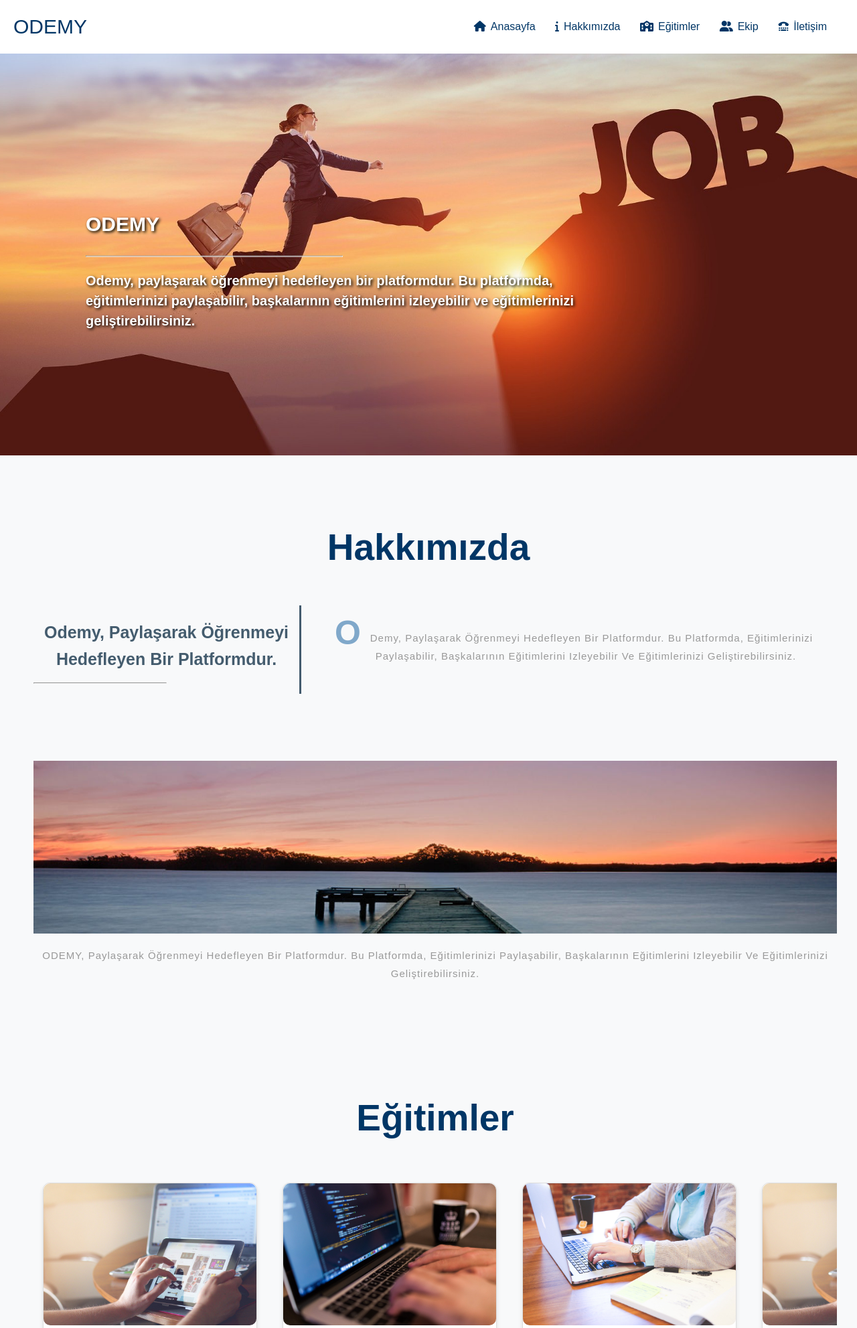
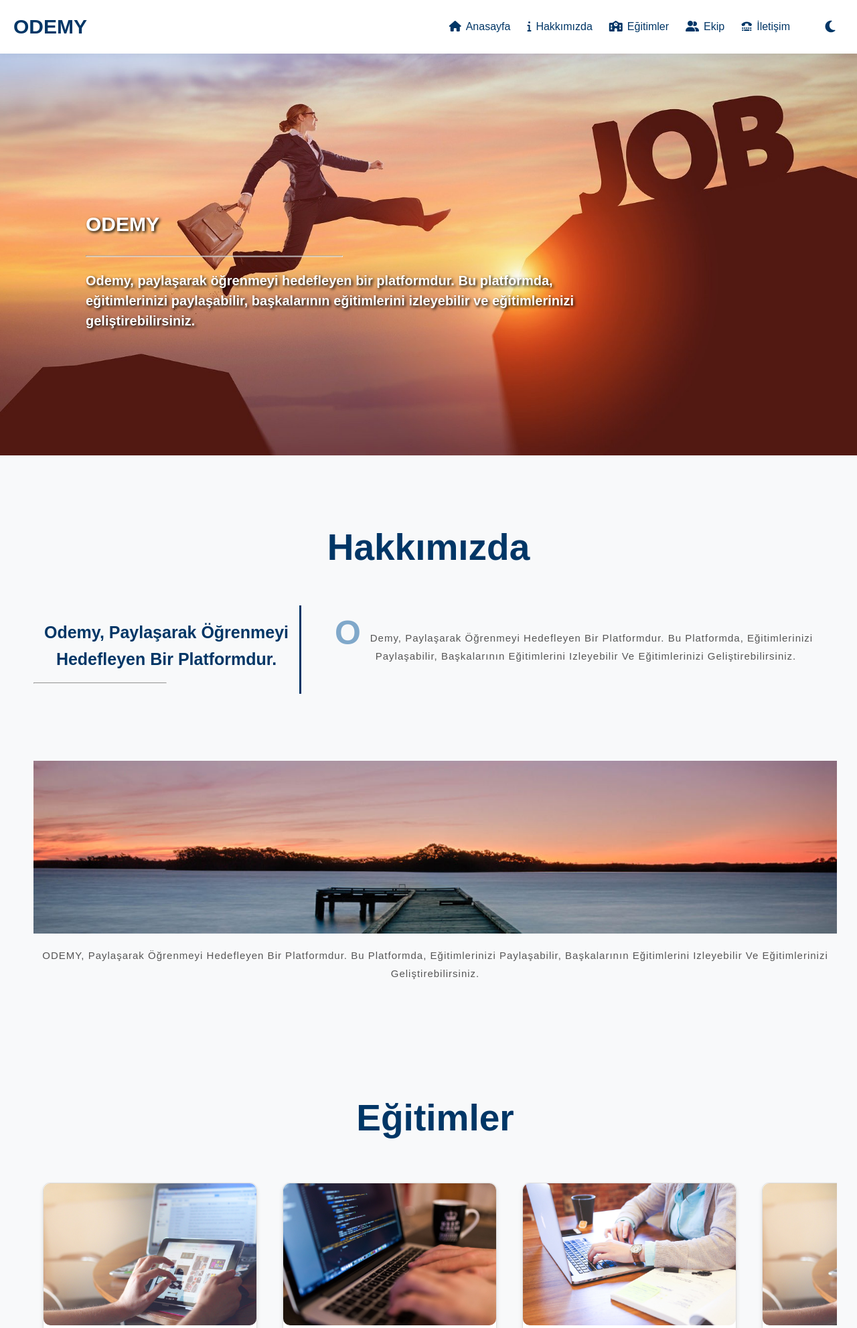
Before and after one commit to IHuseyinACAN/Odemy-Web-Site-with-PHPMyAdmin, a PHP site: page / in a window 1280 px wide. Shown: the top 1983 px of the page at 67% size. Run offline with PHP 8.4, Linux system fonts and the light colour scheme; some libraries are stand-ins or nearby versions.

Commit message:
feat: add animated dark/light mode and smooth scroll, update readme

```diff
--- a/css/styles.css
+++ b/css/styles.css
@@ -1,3 +1,50 @@
+:root {
+    --bg-primary: #ffffff;
+    --bg-secondary: #f8f9fa;
+    --bg-menu: #ffffff;
+    --bg-ekip: #003666;
+    --text-primary: #333333;
+    --text-secondary: #555555;
+    --text-title: #003666;
+    --text-ekip: azure;
+    --card-bg: #ffffff;
+    --card-border: #dddddd;
+    --form-bg: azure;
+    --form-text: #495057;
+    --form-border: #ced4da;
+    --logo-color: #003666;
+    --nav-link: #003666;
+    --nav-hover: #003666;
+    --iletisim-opak: rgba(255, 255, 255, 0.2);
+    --adres-text: #292727;
+    --transition-speed: 0.4s;
+}
+
+body.dark-mode {
+    --bg-primary: #121212;
+    --bg-secondary: #1e1e1e;
+    --bg-menu: #181818;
+    --bg-ekip: #0a1128;
+    --text-primary: #e0e0e0;
+    --text-secondary: #b0b0b0;
+    --text-title: #8ab4f8;
+    --text-ekip: #e0e0e0;
+    --card-bg: #1f1f1f;
+    --card-border: #333333;
+    --form-bg: #2d2d2d;
+    --form-text: #ffffff;
+    --form-border: #444444;
+    --logo-color: #8ab4f8;
+    --nav-link: #e0e0e0;
+    --nav-hover: #8ab4f8;
+    --iletisim-opak: rgba(0, 0, 0, 0.6);
+    --adres-text: #b0b0b0;
+}
+
+html {
+    scroll-behavior: smooth;
+}
+
 *{
     box-sizing: border-box;
 }
@@ -6,34 +53,111 @@ body {
     font-family: Arial, sans-serif;
     margin: 0;
     padding: 0;
+    background-color: var(--bg-primary);
+    color: var(--text-primary);
+    transition: background-color var(--transition-speed) ease, color var(--transition-speed) ease;
+}
+
+section, div, h3, h4, h5, p, span, a, input, textarea, button, .card {
+    transition: background-color var(--transition-speed) ease,
+                color var(--transition-speed) ease,
+                border-color var(--transition-speed) ease,
+                box-shadow var(--transition-speed) ease,
+                transform 0.3s ease;
 }
 
 #menu {
     height: 80px;
     padding: 0 20px;
+    background-color: var(--bg-menu);
+    box-shadow: 0 2px 10px rgba(0, 0, 0, 0.05);
+    position: sticky;
+    top: 0;
+    z-index: 1000;
 }
 
 #logo {
     float: left;
     font-size: 30px;
     line-height: 80px;
-    color: #003666;
+    color: var(--logo-color);
+    font-weight: bold;
 }
 
 nav {
     float: right;
     line-height: 80px;
+    display: flex;
+    align-items: center;
 }
 
-nav a:link {
-    color: #fff;
+nav a:link, nav a:visited {
     text-decoration: none;
     margin-right: 25px;
-    color: #003666;
+    color: var(--nav-link);
+    font-weight: 500;
 }
 
 nav a:hover {
-    border-bottom: 2px solid #003666;
+    border-bottom: 2px solid var(--nav-hover);
+    color: var(--nav-hover);
+}
+
+/* Tema Değiştirme Butonu */
+.theme-btn {
+    position: relative;
+    width: 40px;
+    height: 40px;
+    background: none;
+    border: none;
+    cursor: pointer;
+    margin-left: 15px;
+    padding: 0;
+    border-radius: 50%;
+    transition: all 0.3s ease;
+    display: inline-flex;
+    align-items: center;
+    justify-content: center;
+    outline: none;
+    overflow: hidden;
+}
+
+.theme-btn:hover {
+    background-color: rgba(0, 54, 102, 0.1);
+    transform: scale(1.05);
+}
+
+body.dark-mode .theme-btn:hover {
+    background-color: rgba(255, 255, 255, 0.1);
+}
+
+.theme-icon {
+    position: absolute;
+    font-size: 20px;
+    color: var(--nav-link);
+    transition: transform 0.5s cubic-bezier(0.34, 1.56, 0.64, 1), opacity 0.3s ease;
+}
+
+/* Aydınlık mod durumları */
+.theme-btn .sun-icon {
+    opacity: 0;
+    transform: translateY(20px) rotate(90deg);
+}
+
+.theme-btn .moon-icon {
+    opacity: 1;
+    transform: translateY(0) rotate(0deg);
+}
+
+/* Karanlık mod durumları */
+body.dark-mode .theme-btn .sun-icon {
+    opacity: 1;
+    transform: translateY(0) rotate(0deg);
+}
+
+body.dark-mode .theme-btn .moon-icon {
+    opacity: 0;
+    transform: translateY(-20px) rotate(-90deg);
 }
 
 .ikon {
@@ -88,11 +212,11 @@ h3 {
 }
 
 #sol {
-    border-right: 3px solid #445c6e;
+    border-right: 3px solid var(--text-title);
     float: left;
     width: 400px;
     font-size: 30px;
-    color: #445c6e;
+    color: var(--text-title);
 }
 
 #h5sol{
@@ -121,7 +245,7 @@ span {
     float: right;
     width: 750px;
     text-align: center;
-    color: #999999;
+    color: var(--text-secondary);
     letter-spacing: 1px;
     font-size: 15px;
     line-height: 1.8;
@@ -139,7 +263,7 @@ span {
 }
 
 #palt{
-    color: #999999;
+    color: var(--text-secondary);
     letter-spacing: 1px;
     font-size: 15px;
     line-height: 1.8;
--- a/index.php
+++ b/index.php
@@ -14,10 +14,7 @@
         <title>
             Anasayfa
         </title>
-        <link
-            rel="stylesheet"
-            href="style.css">
-            <script src="https://kit.fontawesome.com/57f14e84f0.js" crossorigin="anonymous"></script>
+        <script src="https://kit.fontawesome.com/57f14e84f0.js" crossorigin="anonymous"></script>
 
     </head>
 
@@ -25,13 +22,17 @@
 
     <section id="menu">
         <div id="logo">ODEMY</div>
-        <nav>
-           <a href="index.html"><i class="fa-solid fa-house ikon"></i>Anasayfa</a>
-            <a href="hakkimizda.html"><i class="fa-solid fa-info ikon"></i>Hakkımızda</a>
-            <a href="iletisim.html"><i class="fa-solid fa-school ikon"></i>Eğitimler</a>
-            <a href="iletisim.html"><i class="fa-solid fa-user-group ikon"></i>Ekip</a>
-            <a href="iletisim.html"><i class="fa-solid fa-tty ikon"></i>İletişim</a>
-        </nav>
+         <nav>
+             <a href="#anasayfa"><i class="fa-solid fa-house ikon"></i>Anasayfa</a>
+             <a href="#Hakkımızda"><i class="fa-solid fa-info ikon"></i>Hakkımızda</a>
+             <a href="#Egitimler"><i class="fa-solid fa-school ikon"></i>Eğitimler</a>
+             <a href="#Ekip"><i class="fa-solid fa-user-group ikon"></i>Ekip</a>
+             <a href="#iletisim"><i class="fa-solid fa-tty ikon"></i>İletişim</a>
+             <button id="theme-toggle" class="theme-btn" aria-label="Tema Değiştir">
+                 <i class="fa-solid fa-moon theme-icon moon-icon"></i>
+                 <i class="fa-solid fa-sun theme-icon sun-icon"></i>
+             </button>
+         </nav>
     </section>
 
     <section id="anasayfa">
@@ -196,6 +197,25 @@
     <script src="owl/owl.carousel.min.js"></script>
     <script src="owl/script.js"></script>
 
+    <script>
+        // Dark Mode Mantığı
+        const themeToggleBtn = document.getElementById('theme-toggle');
+
+        // Kayıtlı temayı kontrol et
+        const currentTheme = localStorage.getItem('theme');
+        if (currentTheme === 'dark') {
+            document.body.classList.add('dark-mode');
+        }
+
+        themeToggleBtn.addEventListener('click', () => {
+            // Tema değiştirme
+            document.body.classList.toggle('dark-mode');
+
+            const isDark = document.body.classList.contains('dark-mode');
+            localStorage.setItem('theme', isDark ? 'dark' : 'light');
+        });
+    </script>
+
    </body>
 </html>
 
```
Also changed, not shown: other parts of css/styles.css (+28 -27 lines), README.md.
